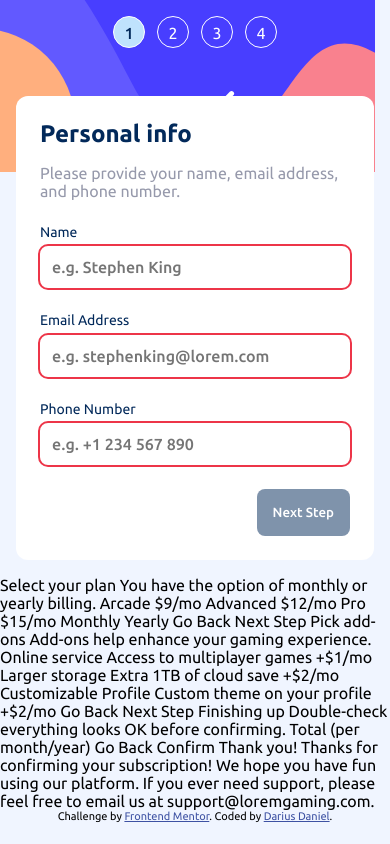
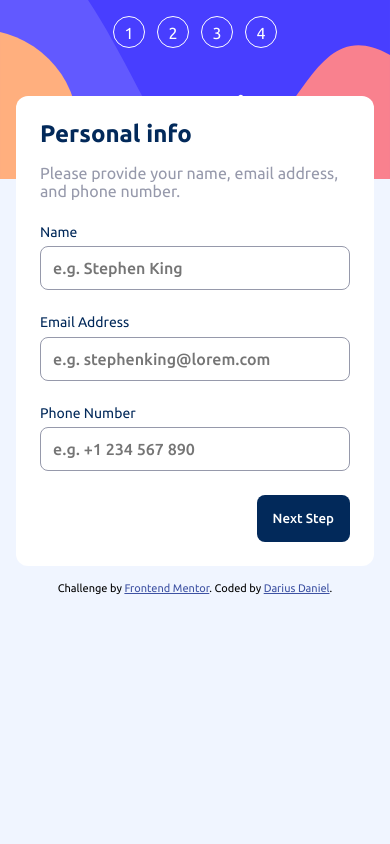
Before and after one commit to darius-daniel/multi-step-form, a website built with Vite: page index.html in a window 390 px wide. Built offline with nearby package versions, Linux system fonts and the light colour scheme.

Commit message:
refactor: migrate form steps from dynamic DOM creation to static HTML markup
- Remove dynamic step component generation from TypeScript (step-one.ts, step-two.ts)
- Simplify main.ts by removing form navigation logic and step management
- Uncomment Step 1 form markup in index.html to use static HTML structure
- Delete unused design reference images (active-states-step-1.jpg, active-states-step-2.jpg)
- Remove placeholder markup for Steps 2-5 from index.html
- Fix sidebar background sizing to properly scale on mobile (100vw auto)
- Transition from programmatic DOM manipulation to declarative HTML-based approach

```diff
--- a/index.html
+++ b/index.html
@@ -68,7 +68,7 @@
       <!-- Sidebar end -->
 
       <!-- Step 1 start -->
-      <!-- <section class="step">
+      <section class="step">
         <header class="step__header">
           <h1 class="step__title">Personal info</h1>
           <p class="step__description">
@@ -114,43 +114,9 @@
         <button id="btn__next">Next Step</button>
 
         <!-- Step 1 end -->
-      <!-- </section> -->
+      </section>
     </div>
     <script type="module" src="/src/main.ts"></script>
-
-    <!-- Step 2 start -->
-
-    Select your plan You have the option of monthly or yearly billing. Arcade
-    $9/mo Advanced $12/mo Pro $15/mo Monthly Yearly Go Back Next Step
-
-    <!-- Step 2 end -->
-
-    <!-- Step 3 start -->
-
-    Pick add-ons Add-ons help enhance your gaming experience. Online service
-    Access to multiplayer games +$1/mo Larger storage Extra 1TB of cloud save
-    +$2/mo Customizable Profile Custom theme on your profile +$2/mo Go Back Next
-    Step
-
-    <!-- Step 3 end -->
-
-    <!-- Step 4 start -->
-
-    Finishing up Double-check everything looks OK before confirming.
-
-    <!-- Dynamically add subscription and add-on selections here -->
-
-    Total (per month/year) Go Back Confirm
-
-    <!-- Step 4 end -->
-
-    <!-- Step 5 start -->
-
-    Thank you! Thanks for confirming your subscription! We hope you have fun
-    using our platform. If you ever need support, please feel free to email us
-    at support@loremgaming.com.
-
-    <!-- Step 5 end -->
 
     <footer class="attribution">
       Challenge by
--- a/src/main.ts
+++ b/src/main.ts
@@ -1,26 +1 @@
 import "./style.css";
-import stepOne from "./step-one";
-import btnNext from "./btn-next";
-import stepTwo from "./step-two";
-
-const app = document.getElementById("app");
-
-const formSteps = [stepOne, stepTwo];
-let currentStep = 0;
-app.appendChild(formSteps[currentStep]);
-
-const markers = document.getElementsByClassName("navItem__marker");
-let markerForCurrentStep = markers.item(currentStep);
-markerForCurrentStep.classList.add("highlightMarker");
-
-btnNext.addEventListener("click", (event: Event) => {
-  event.preventDefault();
-  app.removeChild(formSteps[currentStep]);
-  markerForCurrentStep.classList.remove("highlightMarker");
-
-  currentStep++;
-
-  app.appendChild(formSteps[currentStep]);
-  markerForCurrentStep = markers.item(currentStep);
-  markerForCurrentStep.classList.add("highlightMarker");
-});
--- a/src/step-one.ts
+++ /dev/null
@@ -1,80 +0,0 @@
-import btnNext from "./btn-next";
-import { hasEmptyInputs } from "./utils";
-
-const stepOne = document.createElement("section");
-stepOne.classList.add("step");
-
-const stepOneHeader = document.createElement("header");
-stepOneHeader.classList.add("step__header");
-
-const stepOneTitle = document.createElement("h1");
-stepOneTitle.classList.add("step__title");
-stepOneTitle.textContent = "Personal info";
-
-const stepOneDescription = document.createElement("p");
-stepOneDescription.classList.add("step__description");
-stepOneDescription.textContent =
-  "Please provide your name, email address, and phone number.";
-
-stepOneHeader.appendChild(stepOneTitle);
-stepOneHeader.appendChild(stepOneDescription);
-
-const stepOneForm = document.createElement("form");
-stepOneForm.classList.add("step__form");
-stepOneForm.action = "#";
-stepOneForm.addEventListener("input", () => {
-  btnNext.disabled = hasEmptyInputs(stepOneForm);
-});
-
-const fields = [
-  {
-    label: "Name",
-    id: "name",
-    placeholder: "e.g. Stephen King",
-    type: "text",
-  },
-  {
-    label: "Email Address",
-    id: "email",
-    placeholder: "e.g. stephenking@lorem.com",
-    type: "email",
-  },
-  {
-    label: "Phone Number",
-    id: "phone",
-    placeholder: "e.g. +1 234 567 890",
-    type: "tel",
-  },
-];
-
-fields.forEach((field) => {
-  const fieldset = document.createElement("fieldset");
-  fieldset.classList.add("fieldset");
-
-  const label = document.createElement("label");
-  label.classList.add("fieldset__label");
-  label.textContent = field.label;
-  label.htmlFor = field.id;
-
-  const input = document.createElement("input");
-  input.classList.add("fieldset__input");
-  input.type = field.type;
-  input.name = field.id;
-  input.id = field.id;
-  input.placeholder = field.placeholder;
-  input.required = true;
-
-  fieldset.appendChild(label);
-  fieldset.appendChild(input);
-
-  stepOneForm.appendChild(fieldset);
-});
-
-btnNext.textContent = "Next Step";
-btnNext.disabled = hasEmptyInputs(stepOneForm);
-stepOneForm.appendChild(btnNext);
-
-stepOne.appendChild(stepOneHeader);
-stepOne.appendChild(stepOneForm);
-
-export default stepOne;
--- a/src/step-two.ts
+++ /dev/null
@@ -1,4 +0,0 @@
-const stepTwo = document.createElement("section");
-stepTwo.classList.add("step");
-
-export default stepTwo;
--- a/src/style.css
+++ b/src/style.css
@@ -67,7 +67,7 @@ body {
   padding: 1rem;
   background-image: url("/src/assets/images/bg-sidebar-mobile.svg");
   background-repeat: no-repeat;
-  background-size: auto;
+  background-size: 100vw auto;
 }
 
 .sidebar__nav {
```
Also changed, not shown: design/active-states-step-1.jpg (deleted), design/active-states-step-2.jpg (deleted).
